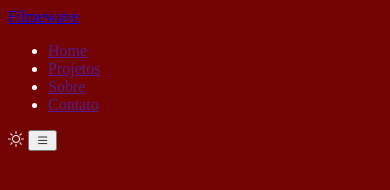
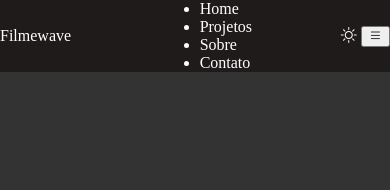
Before and after one commit to httisahx/filmwave, a plain HTML site: page index.html in a window 390 px wide. Drawn offline with nearby package versions, Linux system fonts and the light colour scheme.

Commit message:
header responsivo

```diff
--- a/css/estilo.css
+++ b/css/estilo.css
@@ -1,8 +1,34 @@
+/*  Reset CSS */
+* {
+    /*  Margem = Externa */
+    margin: 0;
+
+}
 
 body {
-    background-color: #740404;
+    background-color: #000000cc;
     /* Cor Fundo */
 
     /* Cor textos */
-    color: #fff;
+    color: #ffffff;
 }
+
+/* seletor para os <A> */
+a {
+    /* Propriedades e VALOR */
+    text-decoration: none;
+    color: #ffffff;
+}
+
+
+
+/* HEADER = Cabeçalho */
+header {
+   /*   ROW Linha Horizontal  */
+    display: flex;
+    justify-content: space-between;
+    align-items: center;
+    background-color: #1f1b1b;
+    /* Largura ou Comprimento */
+    width: 100%;
+}
```
